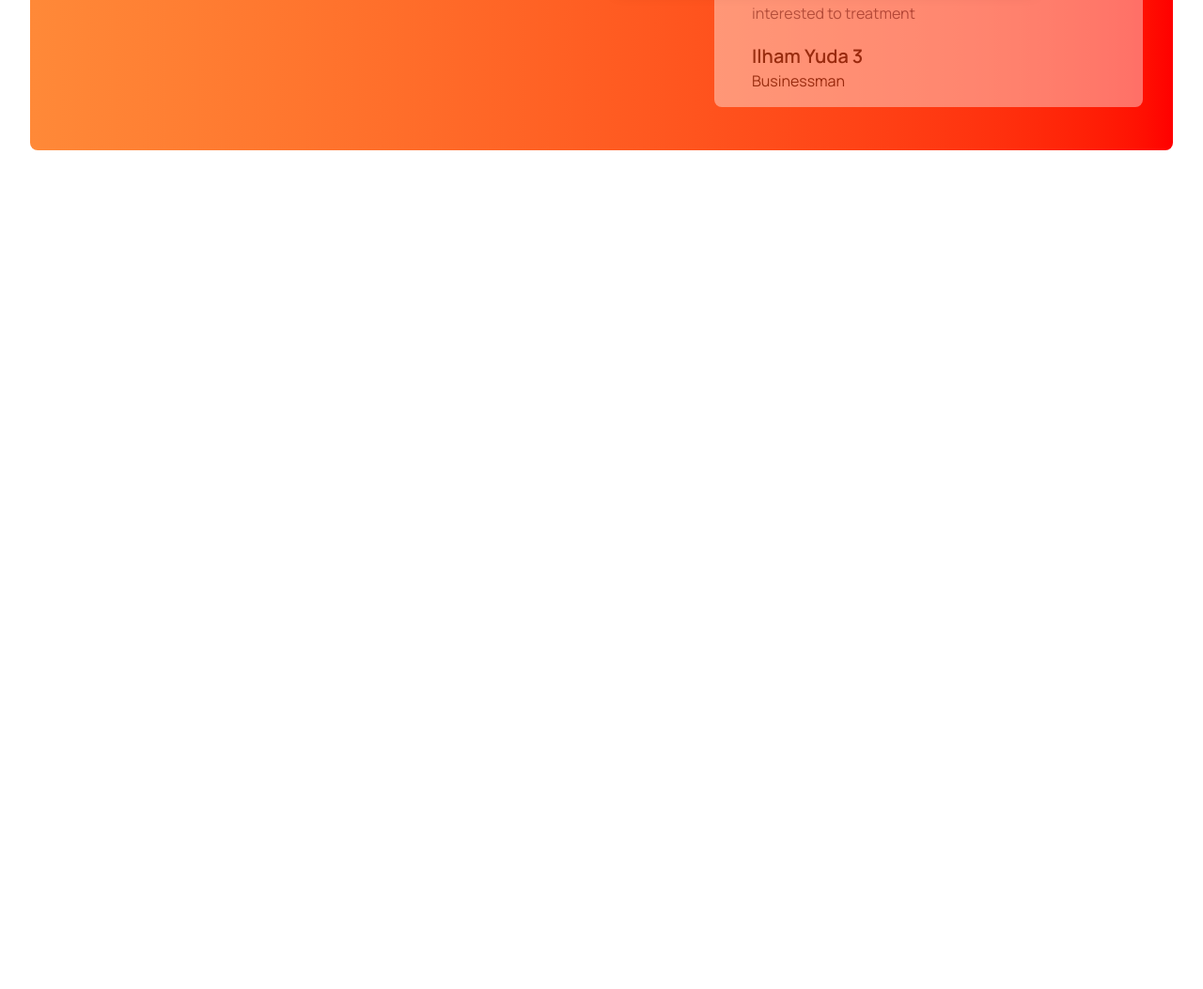
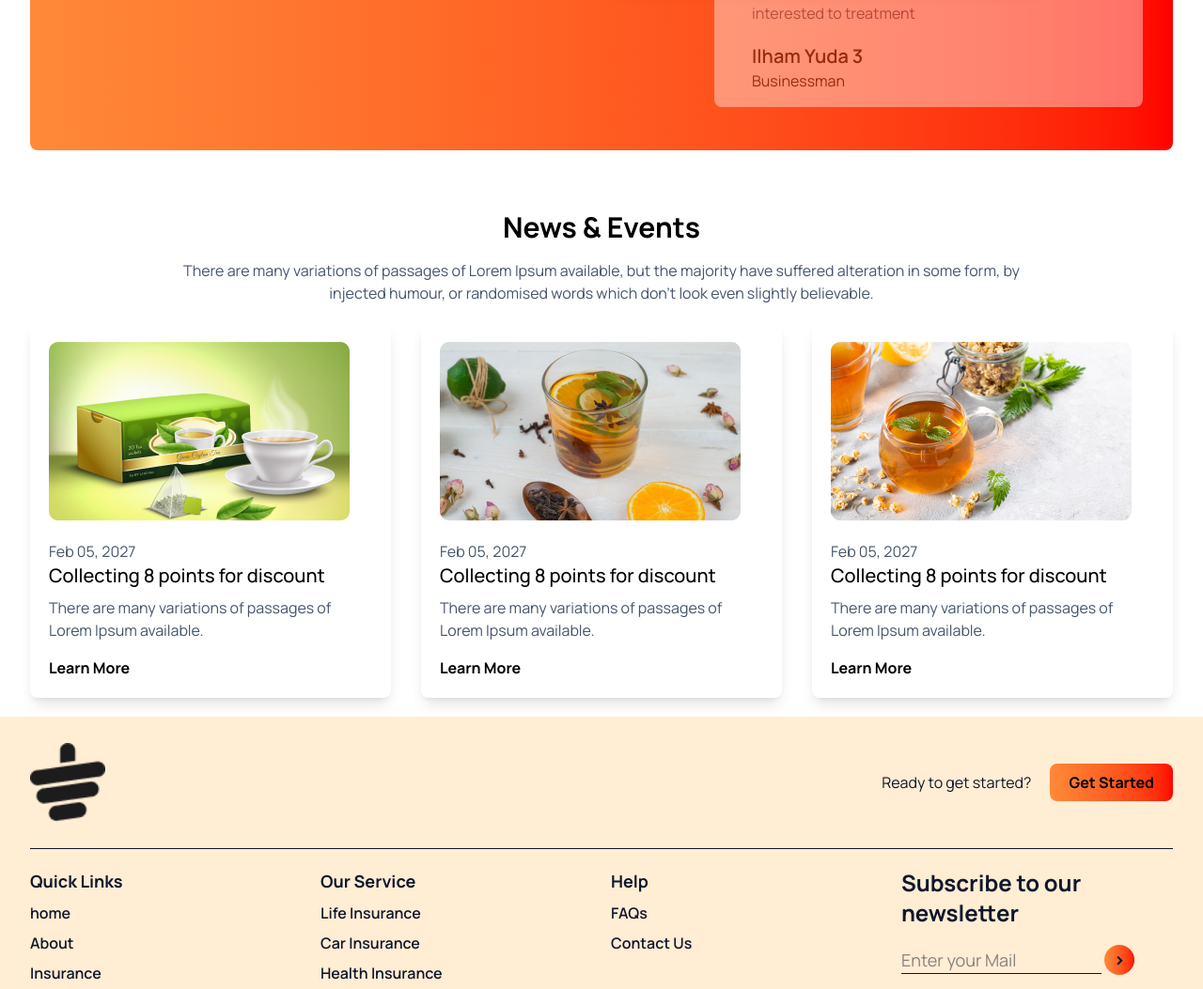
Before and after one commit to sk-nahid/tea-page-leanding, a plain HTML site: page index.html in a window 1280 px wide. Shown: the part 2037-3090 px from the top of the page at 94% size. Before the commit the page ends 2261 px from the top, so only its background shows below. Drawn offline with nearby package versions, Linux system fonts and the light colour scheme.

Commit message:
footer section done

```diff
--- a/index.html
+++ b/index.html
@@ -4,9 +4,10 @@
 <head>
     <meta charset="UTF-8">
     <meta name="viewport" content="width=device-width, initial-scale=1.0">
-    <title>Document</title>
+    <title>The Tea house</title>
     <link rel="preconnect" href="https://fonts.googleapis.com">
     <link rel="preconnect" href="https://fonts.gstatic.com" crossorigin>
+    <link rel="stylesheet" href="https://cdnjs.cloudflare.com/ajax/libs/font-awesome/6.7.2/css/all.min.css" integrity="sha512-Evv84Mr4kqVGRNSgIGL/F/aIDqQb7xQ2vcrdIwxfjThSH8CSR7PBEakCr51Ck+w+/U6swU2Im1vVX0SVk9ABhg==" crossorigin="anonymous" referrerpolicy="no-referrer" />
     <link
         href="https://fonts.googleapis.com/css2?family=Manrope:wght@200..800&family=Work+Sans:ital,wght@0,100..900;1,100..900&display=swap"
         rel="stylesheet">
@@ -217,9 +218,103 @@
             </div>
 
         </section>
+        <section>
+            <h2 class="text-3xl font-bold text-center my-4">News & Events</h2>
+            <p class="text-center text-slate-600 lg:px-40 ">There are many variations of passages of Lorem Ipsum available, but
+                the majority have suffered alteration in some form, by injected humour, or randomised words which don't
+                look even slightly believable. </p>
+            <div class="grid lg:grid-cols-3 md:grid-cols-3 lg:gap-8 md:gap-5 gap-4 my-5">
+                <div class="shadow-lg py-5 px-5 rounded-lg">
+                    <img class="mb-5 " src="images/news-1.png" alt="">
+                    <data class="text-slate-600  " value="">Feb 05, 2027</data>
+                    <h4 class="text-xl font-medium">
+                        Collecting 8 points for discount
+                    </h4>
+                    <p class="text-slate-600 mt-2 mb-4">
+                        There are many variations of passages of Lorem Ipsum available.
+                    </p>
+                    <a class="font-bold " href="">Learn More</a>
+                </div>
+                <div class="shadow-lg py-5 px-5 rounded-lg">
+                    <img class="mb-5 " src="images/news-2.png" alt="">
+                    <data class="text-slate-600  " value="">Feb 05, 2027</data>
+                    <h4 class="text-xl font-medium">
+                        Collecting 8 points for discount
+                    </h4>
+                    <p class="text-slate-600 mt-2 mb-4">
+                        There are many variations of passages of Lorem Ipsum available.
+                    </p>
+                    <a class="font-bold " href="">Learn More</a>
+                </div>
+                <div class="shadow-lg py-5 px-5  rounded-lg">
+                    <img class="mb-5 " src="images/news-3.png" alt="">
+                    <data class="text-slate-600  " value="">Feb 05, 2027</data>
+                    <h4 class="text-xl font-medium">
+                        Collecting 8 points for discount
+                    </h4>
+                    <p class="text-slate-600 mt-2 mb-4">
+                        There are many variations of passages of Lorem Ipsum available.
+                    </p>
+                    <a class="font-bold " href="">Learn More</a>
+                </div>
+
+            </div>
+        </section>
     </main>
-    <footer class="max-w-7xl mx-auto sm:px-8 lg:px-8 px-4">
+    <footer class="bg-orange-100 text-slate-900   pb-8 ">
+        <section class="max-w-7xl mx-auto sm:px-8 lg:px-8 px-4">
+            <div class="flex justify-between py-7  ">
+                <div>
+                    <img class="w-20" src="images/cup.png" alt="">
+                </div>
+                <div class="flex items-center gap-5 ">
+                    <p class="">Ready to get started?</p>
+                    <button class="py-2 px-5 bg-linear-to-r from-[#FF8938] to-[#FF0000]  text-black font-bold rounded-lg">Get Started</button>
+                </div>
+            </div>
+            <hr>
+            <div class="grid grid-cols-1 md:grid-cols-2 gap-5 lg:grid-cols-4 my-5">
+                <div class="">
+                    <ul class="font-semibold flex flex-col gap-2">
+                        <li class="text-lg font-bold ">Quick Links</li>
+                        <li>home</li>
+                        <li>About</li>
+                        <li>Insurance</li>
+                        <li>Privacy Policy</li>
+                    </ul>
+                </div>
+                <div class="">
+                    <ul class="font-semibold flex flex-col gap-2">
+                        <li class="text-lg font-bold ">Our Service</li>
+                        <li>Life Insurance </li>
+                        <li>Car Insurance</li>
+                        <li>Health Insurance</li>
+                        <li>House Insurance</li>
+                    </ul>
+                </div>
 
+                <div class="">
+                    <ul class="font-semibold flex flex-col gap-2">
+                        <li class="text-lg font-bold ">Help</li>
+                        <li>FAQs</li>
+                        <li>Contact Us</li>
+
+                    </ul>
+                </div>
+                <div>
+                    <h3 class="text-2xl font-bold ">
+                        Subscribe to our newsletter
+                    </h3>
+                    <input class="border-b my-5 text-lg" type="mail" name="" id="" placeholder="Enter your Mail">
+                    <button class="bg-linear-to-r from-[#FF8938] to-[#FF0000] w-8 h-8 rounded-full text-xl font-bold">> </button>
+                    <div class="space-x-2 text-xl" >
+                        <i class="fa-brands fa-facebook"></i>
+                        <i class="fa-brands fa-square-instagram"></i>
+                        <i class="fa-brands fa-x-twitter"></i>
+                    </div>
+                </div>
+            </div>
+        </section>
     </footer>
 </body>
 
```
